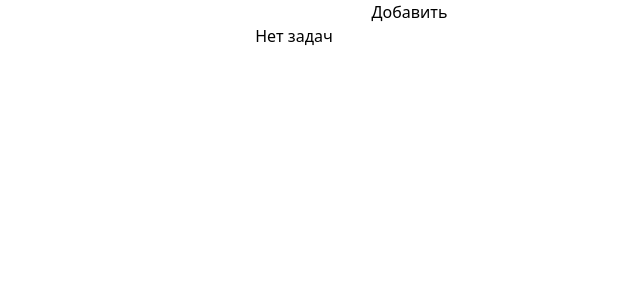
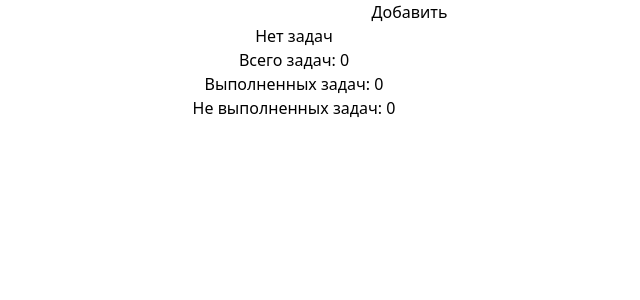
Before and after one commit to rdy3/tasks-list, a React (Vite) app: page / in a window 1280 px wide. Shown: the top 300 px of the page, without its empty margins (346-986 px from the left). Built offline with nearby package versions, Linux system fonts and the light colour scheme.

Commit message:
add counter tasks

```diff
--- a/src/App.tsx
+++ b/src/App.tsx
@@ -56,6 +56,21 @@ function App() {
     setTasks(result);
   }
 
+  function countTasksComplete() {
+    const counter = tasks.filter(function (task) {
+      if (task.complete !== false) return task;
+    });
+    return counter.length;
+  }
+
+  function countTasksUncompleted() {
+    const counter = tasks.filter(function (task) {
+      if (task.complete !== true) return task;
+    });
+    console.log(counter);
+    return counter.length;
+  }
+
   return (
     <div className="justify-start m-4 space-y-4">
       <input
@@ -95,6 +110,9 @@ function App() {
           </div>
         );
       })}
+      <div>Всего задач: {tasks.length}</div>
+      <div>Выполненных задач: {countTasksComplete()}</div>
+      <div>Не выполненных задач: {countTasksUncompleted()}</div>
     </div>
   );
 }
```
